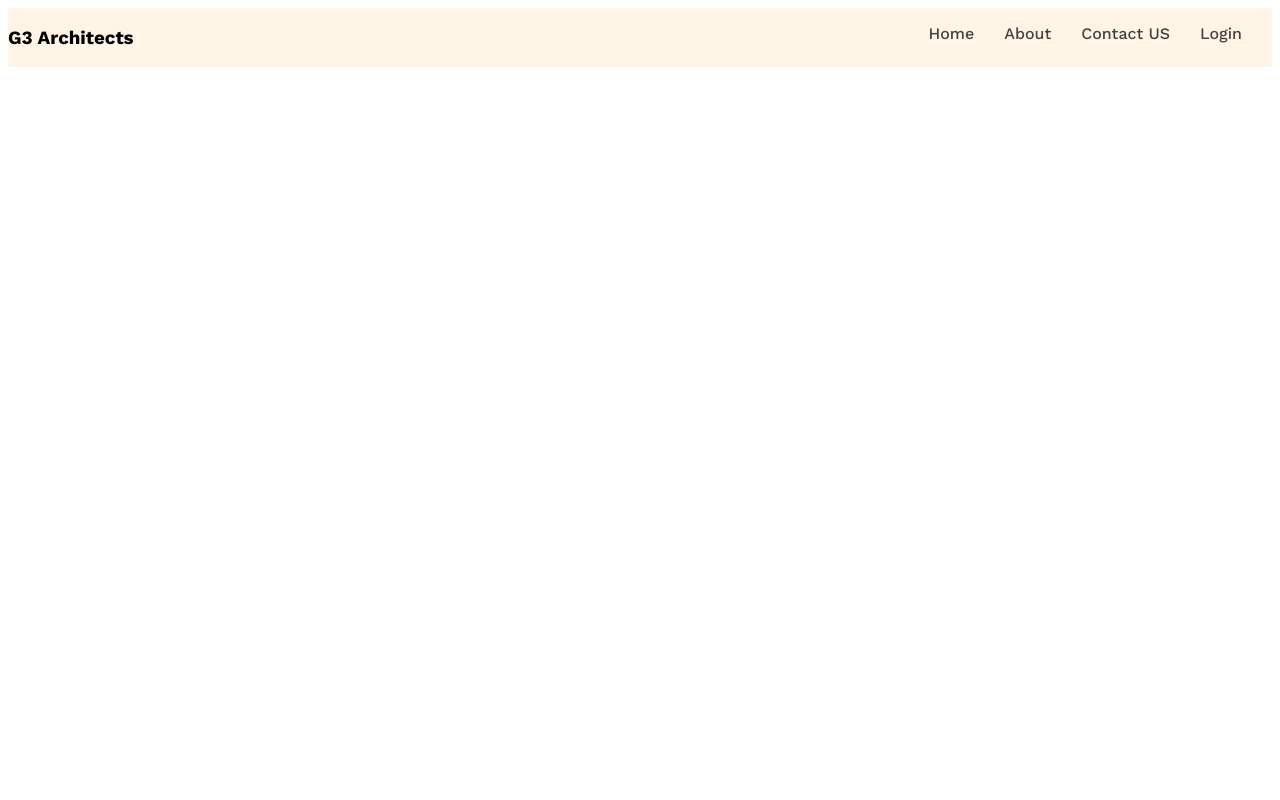
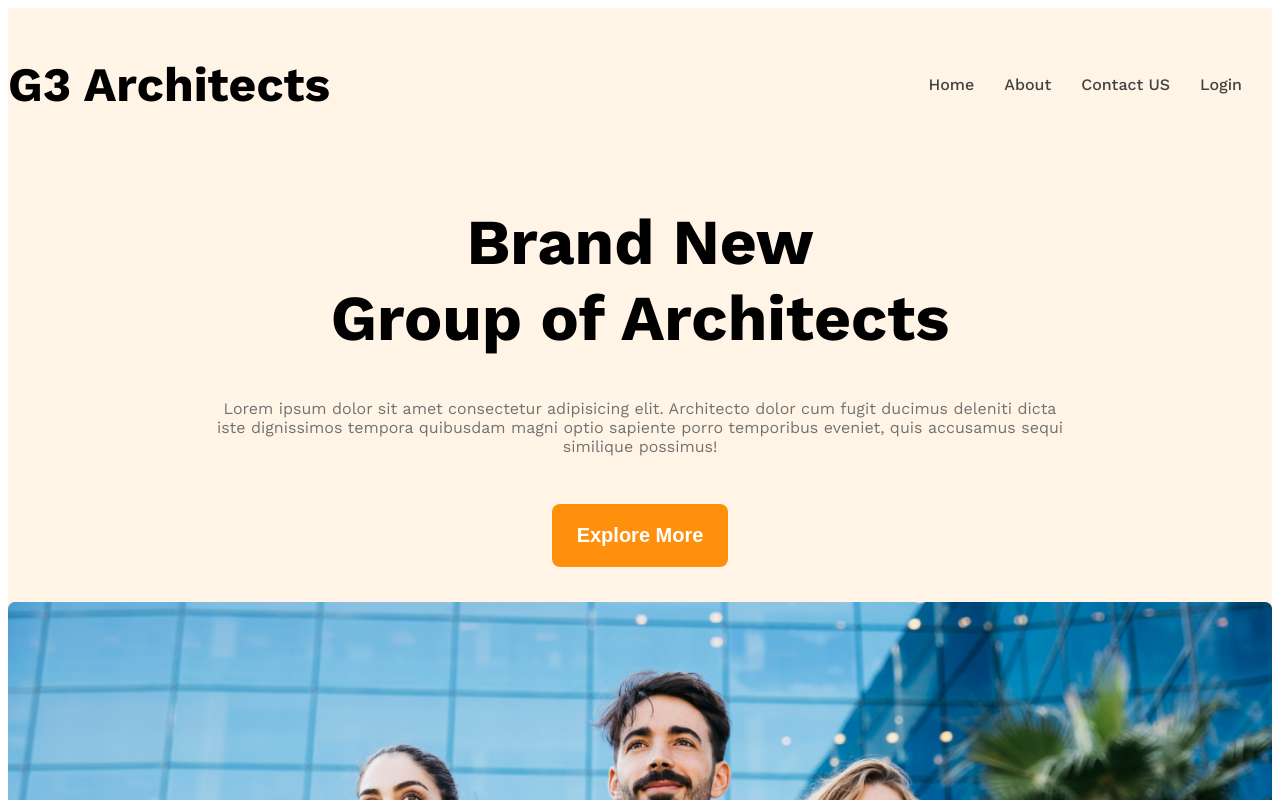
Before and after one commit to tuhinXtg/g3-architect-website, a plain HTML site: page index.html in a window 1280 px wide. Shown: the top 800 px of the page. Drawn offline with nearby package versions, Linux system fonts and the light colour scheme.

Commit message:
designed header section

```diff
--- a/index.html
+++ b/index.html
@@ -18,7 +18,14 @@
             </ul>
         </nav>
         <div class="banner">
-
+            <div class="banner-content">
+                <h1 class="banner-tittle">Brand New <br>Group of Architects</h1>
+                <p class="banner-description text-lightgray">
+                    Lorem ipsum dolor sit amet consectetur adipisicing elit. Architecto dolor cum fugit ducimus deleniti dicta iste dignissimos tempora quibusdam magni optio sapiente porro temporibus eveniet, quis accusamus sequi similique possimus!
+                </p>
+                <button class="btn-primary">Explore More</button>
+            </div>
+            <img class="banner-img" src="images/banner.png" alt="">
         </div>
     </header>
     <main>
--- a/styles/architect.css
+++ b/styles/architect.css
@@ -22,12 +22,36 @@
     background-color: rgba(255, 144, 14, 0.1);
 }
 
+.btn-primary{
+    background-color: #ff900e;
+    color: white;
+    padding: 20px 25px;
+    font-size: 1.25rem;
+    font-weight: 600;
+    border-radius: 8px;
+    border: none;
+}
+
+
+
+
+
+
 /* header styles */
 
 
+
+
+
+
 /* navbar styles */
+.brand{
+    font-weight: 700;
+    font-size: 3rem;
+}
 .navbar{
     justify-content: space-between;
+    align-items: center;
 }
 .nav-items{
     list-style: none;
@@ -42,3 +66,42 @@
     max-width: 1440px;
     margin: 0 auto;
 }
+
+
+
+
+
+/* banner styles */
+
+.banner-content{
+    max-width: 850px;
+    margin: 0 auto;
+    text-align: center;
+    margin-bottom: 35px;
+}
+
+.banner-tittle{
+    font-weight: 700;
+    font-size: 4rem;
+}
+
+.banner-description{
+    padding-bottom: 2rem;
+}
+
+.banner-img{
+    width: 100%;
+}
+
+
+
+
+
+
+
+/* responsive media query */
+@media screen and (max-width: 576px) {
+    .navbar, .nav-links{
+        flex-direction: column;
+    }
+}
```
